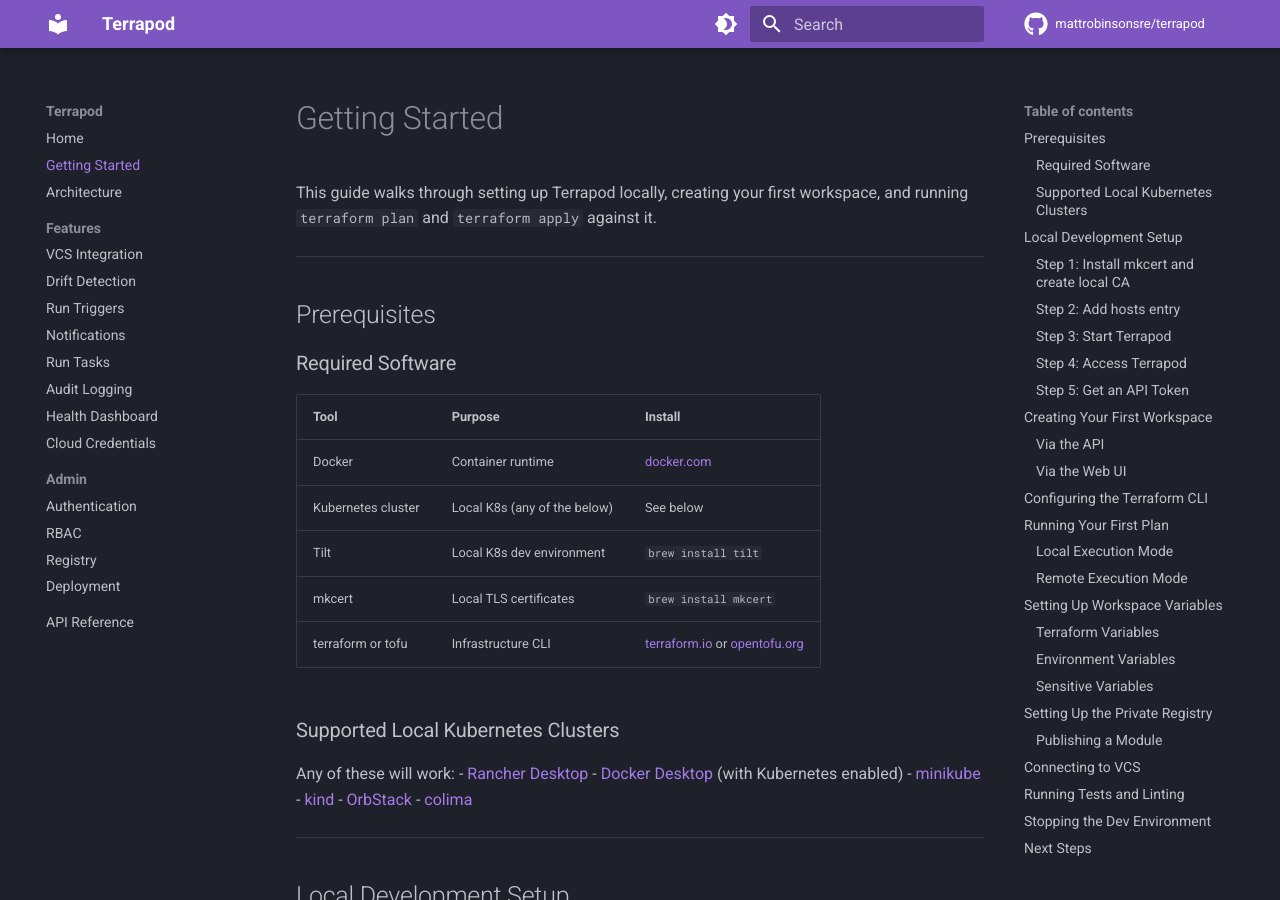
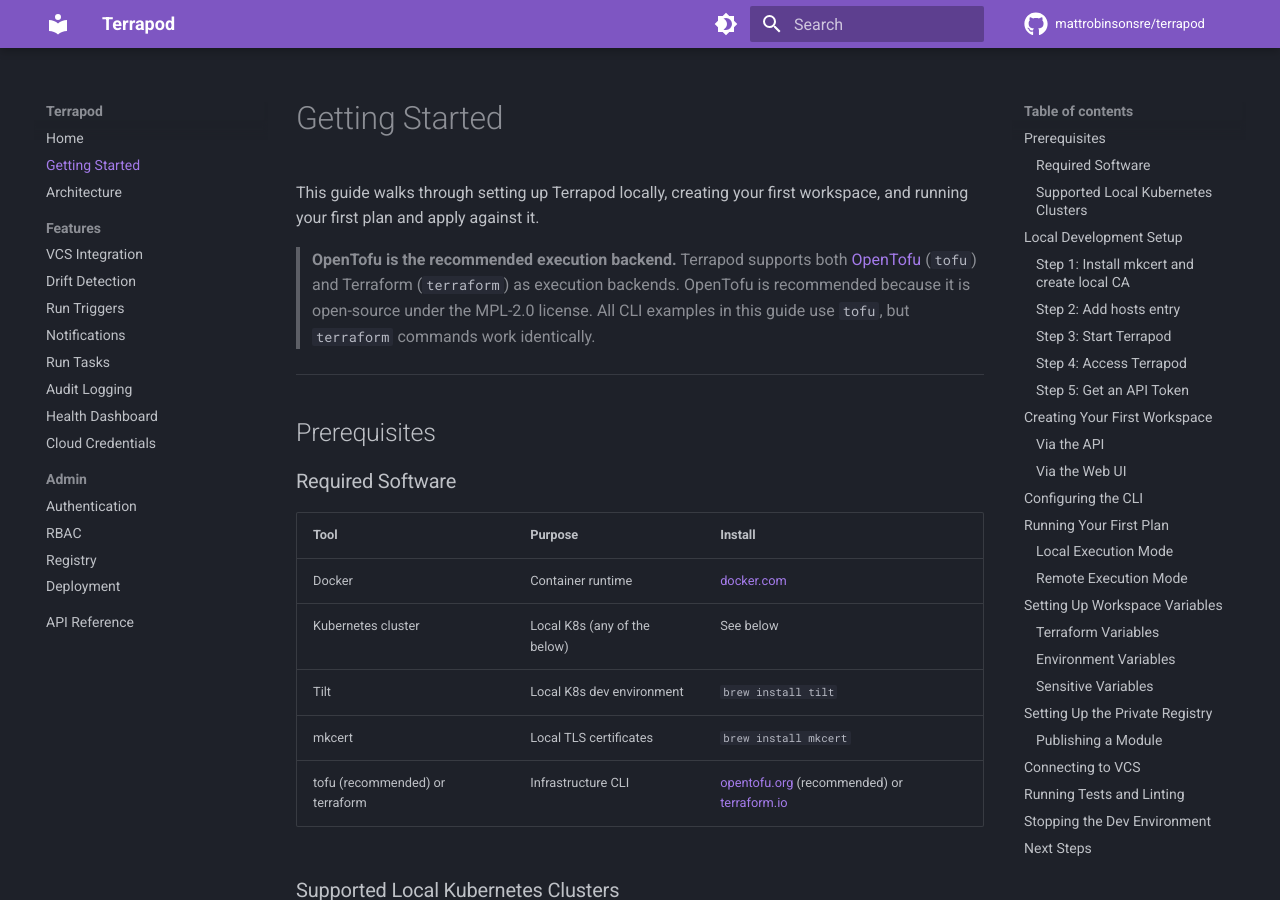
Before and after one commit to mattrobinsonsre/terrapod, an MkDocs documentation site: the page built from docs/getting-started.md, in a window 1280 px wide and 900 px high. Built offline with MkDocs 1.6.1 and Material for MkDocs 9.7.7, drawn with Linux system fonts in a browser that asks for light colours; comment, search, counter and statistics services are not loaded; some of the changed text lies outside the part shown.

Commit message:
docs: add non-affiliation disclaimer, recommend OpenTofu, clarify self-hosted
- Add trademark disclaimer to README and docs index: Terrapod is not
  affiliated with HashiCorp/IBM, Terraform is a HashiCorp trademark
- Recommend OpenTofu as the default execution backend throughout docs
  and update CLI examples from `terraform` to `tofu`
- Add self-hosted platform note to deployment docs clarifying Terrapod
  is deployed and operated by the end organisation

````diff
--- a/docs/getting-started.md
+++ b/docs/getting-started.md
@@ -1,6 +1,8 @@
 # Getting Started
 
-This guide walks through setting up Terrapod locally, creating your first workspace, and running `terraform plan` and `terraform apply` against it.
+This guide walks through setting up Terrapod locally, creating your first workspace, and running your first plan and apply against it.
+
+> **OpenTofu is the recommended execution backend.** Terrapod supports both [OpenTofu](https://opentofu.org/) (`tofu`) and Terraform (`terraform`) as execution backends. OpenTofu is recommended because it is open-source under the MPL-2.0 license. All CLI examples in this guide use `tofu`, but `terraform` commands work identically.
 
 ---
 
@@ -14,7 +16,7 @@
 | Kubernetes cluster | Local K8s (any of the below) | See below |
 | Tilt | Local K8s dev environment | `brew install tilt` |
 | mkcert | Local TLS certificates | `brew install mkcert` |
-| terraform or tofu | Infrastructure CLI | [terraform.io](https://www.terraform.io/) or [opentofu.org](https://opentofu.org/) |
+| tofu (recommended) or terraform | Infrastructure CLI | [opentofu.org](https://opentofu.org/) (recommended) or [terraform.io](https://www.terraform.io/) |
 
 ### Supported Local Kubernetes Clusters
 
@@ -153,19 +155,21 @@
 }
 ```
 
-If you have not already run `terraform login`:
+> Note: The `terraform {}` block syntax is used by both OpenTofu and Terraform. No changes are needed when switching between them.
+
+If you have not already run `tofu login`:
 
 ```zsh
-terraform login terrapod.local
+tofu login terrapod.local
 ```
 
 Then initialize:
 
 ```zsh
-terraform init
+tofu init
 ```
 
-You should see output confirming that Terraform is using Terrapod as its backend:
+You should see output confirming that OpenTofu is using Terrapod as its backend:
 
 ```
 Initializing Terraform Cloud...
@@ -179,23 +183,23 @@
 
 ### Local Execution Mode
 
-In local execution mode, `terraform` runs on your machine and pushes state to Terrapod:
+In local execution mode, `tofu` runs on your machine and pushes state to Terrapod:
 
 ```zsh
-terraform plan
+tofu plan
 ```
 
 The plan output appears in your terminal as usual. State locking is handled by Terrapod (lock/unlock API calls).
 
 ```zsh
-terraform apply
+tofu apply
 ```
 
 State is uploaded to Terrapod after a successful apply. You can view state versions in the web UI under the workspace's **State** tab.
 
 ### Remote Execution Mode
 
-For remote execution, the runner listener creates a K8s Job that runs terraform on the server.
+For remote execution, the runner listener creates a K8s Job that runs tofu (or terraform) on the server.
 
 **Important:** In remote mode, CLI-initiated runs are always **plan-only**. This is a deliberate security policy — CLI-uploaded code hasn't been through VCS review. To apply changes in remote mode, use one of:
 
@@ -204,12 +208,12 @@
 
 | Source | Plan | Apply |
 |---|---|---|
-| `terraform plan` (CLI) | Plan-only on server | N/A |
-| `terraform apply` (CLI) | Plan-only on server | Not permitted |
+| `tofu plan` (CLI) | Plan-only on server | N/A |
+| `tofu apply` (CLI) | Plan-only on server | Not permitted |
 | VCS push to tracked branch | Full plan on server | Apply (auto or manual confirm) |
 | VCS pull request / merge request | Speculative plan-only | N/A |
 
-If you need `terraform apply` from the CLI, use **local execution mode** instead.
+If you need `tofu apply` from the CLI, use **local execution mode** instead.
 
 1. Set the workspace execution mode to `remote`:
 
````
Also changed, not shown: other parts of docs/getting-started.md (+2 -2 lines), README.md (+12 -6 lines), docs/deployment.md (+2 -0 lines), docs/index.md (+6 -0 lines).
